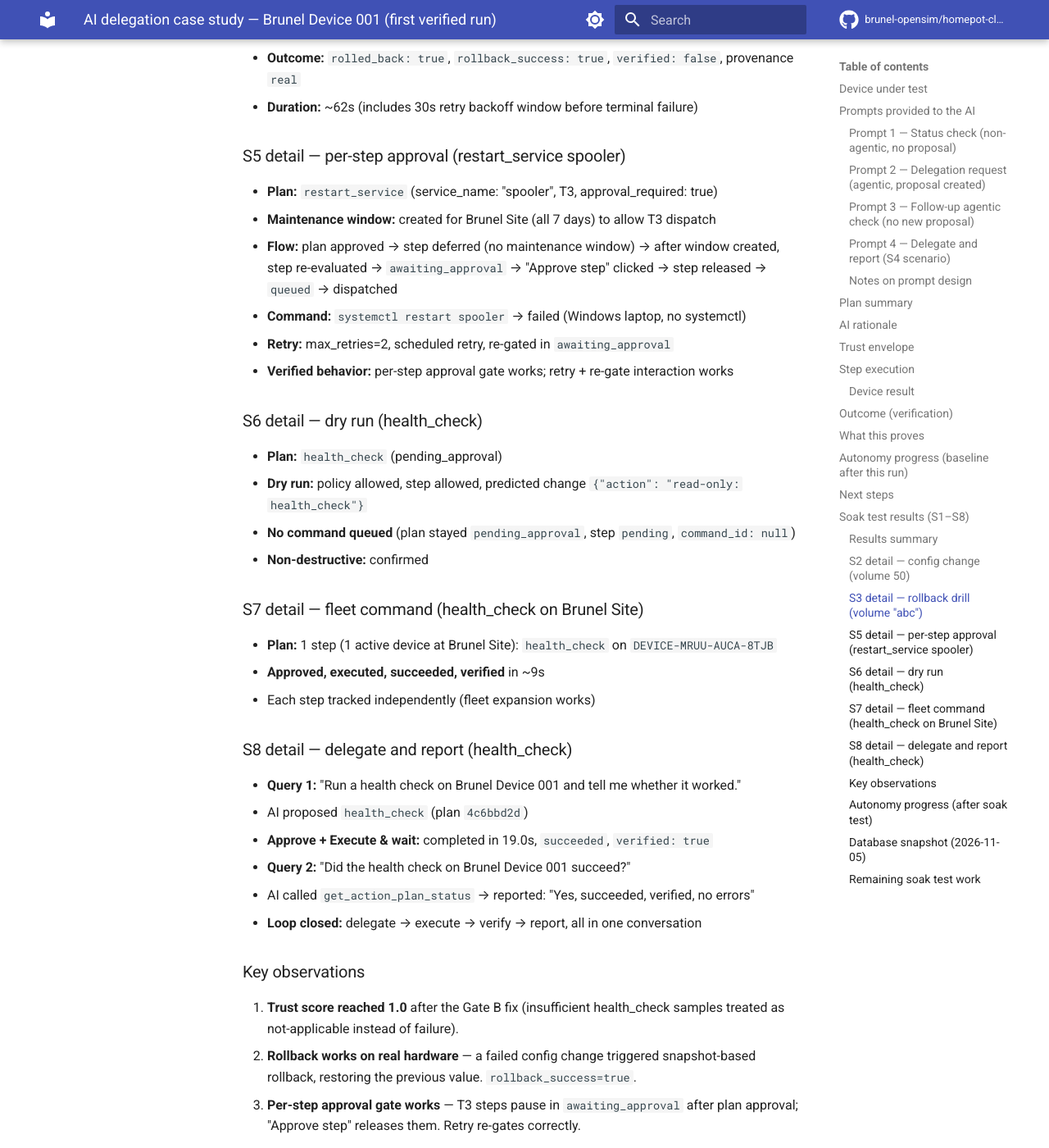
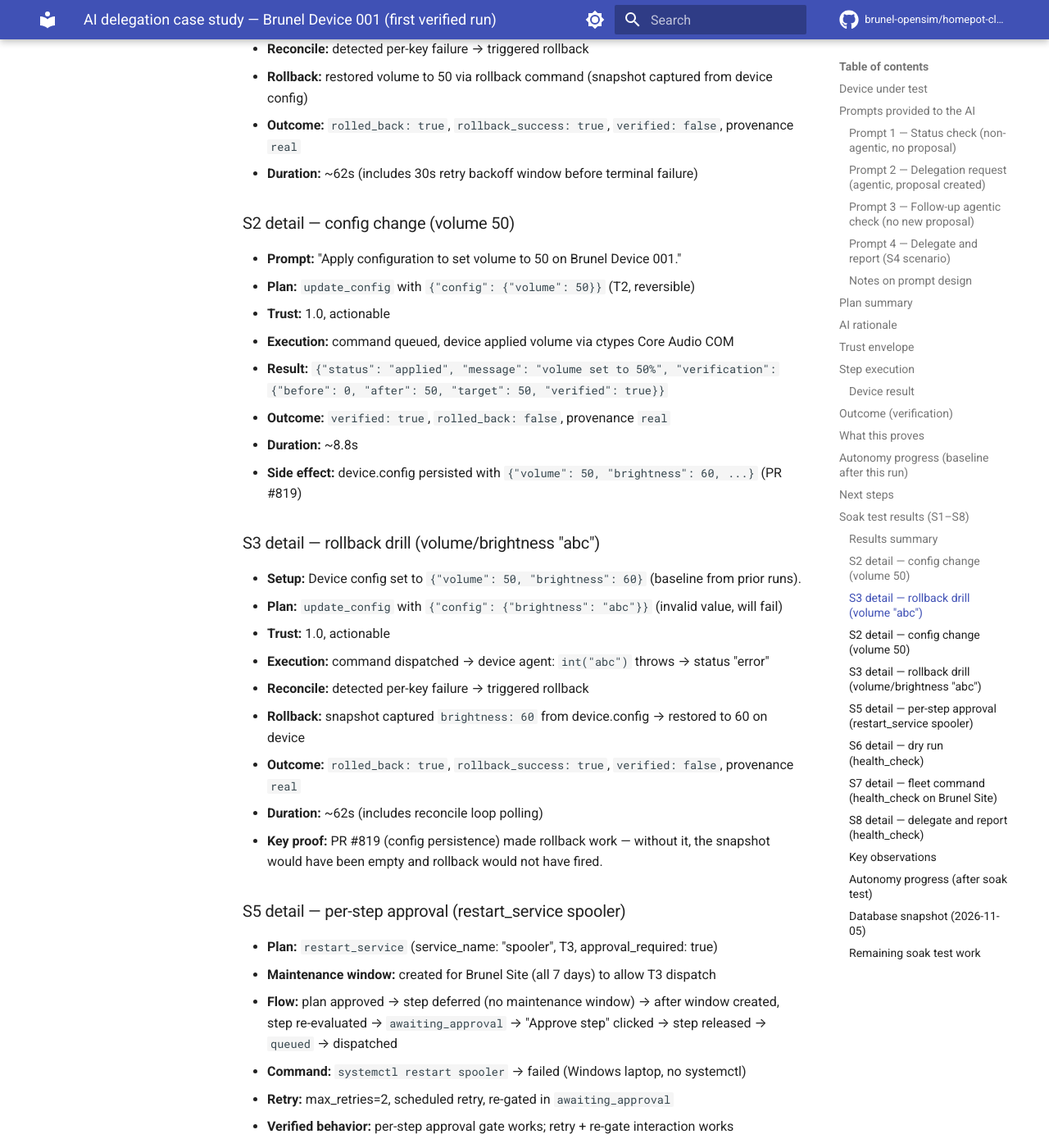
Before and after one commit to brunel-opensim/homepot-client, an MkDocs documentation site: the page built from docs/ai-delegation-case-study-brunel-001.md, in a window 1280 px wide and 1400 px high, scrolled down 7060 px. Shown: the whole window at 82% size. Built offline with MkDocs 1.6.1 and Material for MkDocs 9.7.7, drawn with Linux system fonts in a browser that asks for light colours; comment, search, counter and statistics services are not loaded; the version menu is left out; some of the changed text lies outside the part shown.

Commit message:
docs: add S2/S3 rollback detail to Brunel 001 case study

```diff
--- a/docs/ai-delegation-case-study-brunel-001.md
+++ b/docs/ai-delegation-case-study-brunel-001.md
@@ -186,8 +186,8 @@ Ollama for speed; trust gates still enforced.
 | Scenario | Action | Plan status | Outcome | Verified | Notes |
 |----------|--------|-------------|---------|----------|-------|
 | S1 — Health check | `health_check` | `succeeded` | verified=true | ✅ | Baseline run; trust 1.0 |
-| S2 — Config change | `update_config` (volume 50) | `succeeded` | verified=true | ✅ | Volume set to 50%, verified=true (before=0, after=50) |
-| S3 — Rollback drill | `update_config` (brightness "abc") | `rolled_back` | rolled_back=true, rollback_success=true | ✅ | Per-key failure triggered rollback; restored brightness=60 |
+| S2 — Config change | `update_config` (volume 50) | `succeeded` | verified=true | ✅ | Volume set to 50%, verified (before=0, after=50). Device config persisted with volume=50. |
+| S3 — Rollback drill | `update_config` (brightness "abc") | `rolled_back` | rolled_back=true, rollback_success=true | ✅ | Per-key failure → rollback restored brightness=60. Config persisted via PR #819. |
 | S5 — Per-step approval | `restart_service` (spooler) | `executing` (retry) | — | — | T3 step paused in `awaiting_approval`; released on "Approve step"; retry re-gated |
 | S6 — Dry run | `health_check` | `pending_approval` (unchanged) | — | — | Policy allowed, predicted changes shown, no command queued |
 | S7 — Fleet command | `health_check` (1 device at site) | `succeeded` | verified=true | ✅ | Each step tracked independently |
@@ -213,6 +213,30 @@ Ollama for speed; trust gates still enforced.
 - **Rollback:** restored volume to 50 via rollback command (snapshot captured from device config)
 - **Outcome:** `rolled_back: true`, `rollback_success: true`, `verified: false`, provenance `real`
 - **Duration:** ~62s (includes 30s retry backoff window before terminal failure)
+
+### S2 detail — config change (volume 50)
+
+- **Prompt:** "Apply configuration to set volume to 50 on Brunel Device 001."
+- **Plan:** `update_config` with `{"config": {"volume": 50}}` (T2, reversible)
+- **Trust:** 1.0, actionable
+- **Execution:** command queued, device applied volume via ctypes Core Audio COM
+- **Result:** `{"status": "applied", "message": "volume set to 50%", "verification": {"before": 0, "after": 50, "target": 50, "verified": true}}`
+- **Outcome:** `verified: true`, `rolled_back: false`, provenance `real`
+- **Duration:** ~8.8s
+- **Side effect:** device.config persisted with `{"volume": 50, "brightness": 60, ...}` (PR #819)
+
+### S3 detail — rollback drill (volume/brightness "abc")
+
+- **Setup:** Device config set to `{"volume": 50, "brightness": 60}` (baseline from prior runs).
+- **Plan:** `update_config` with `{"config": {"brightness": "abc"}}` (invalid value, will fail)
+- **Trust:** 1.0, actionable
+- **Execution:** command dispatched → device agent: `int("abc")` throws → status "error"
+- **Reconcile:** detected per-key failure → triggered rollback
+- **Rollback:** snapshot captured `brightness: 60` from device.config → restored to 60 on device
+- **Outcome:** `rolled_back: true`, `rollback_success: true`, `verified: false`, provenance `real`
+- **Duration:** ~62s (includes reconcile loop polling)
+- **Key proof:** PR #819 (config persistence) made rollback work — without it, the
+  snapshot would have been empty and rollback would not have fired.
 
 ### S5 detail — per-step approval (restart_service spooler)
 
```
